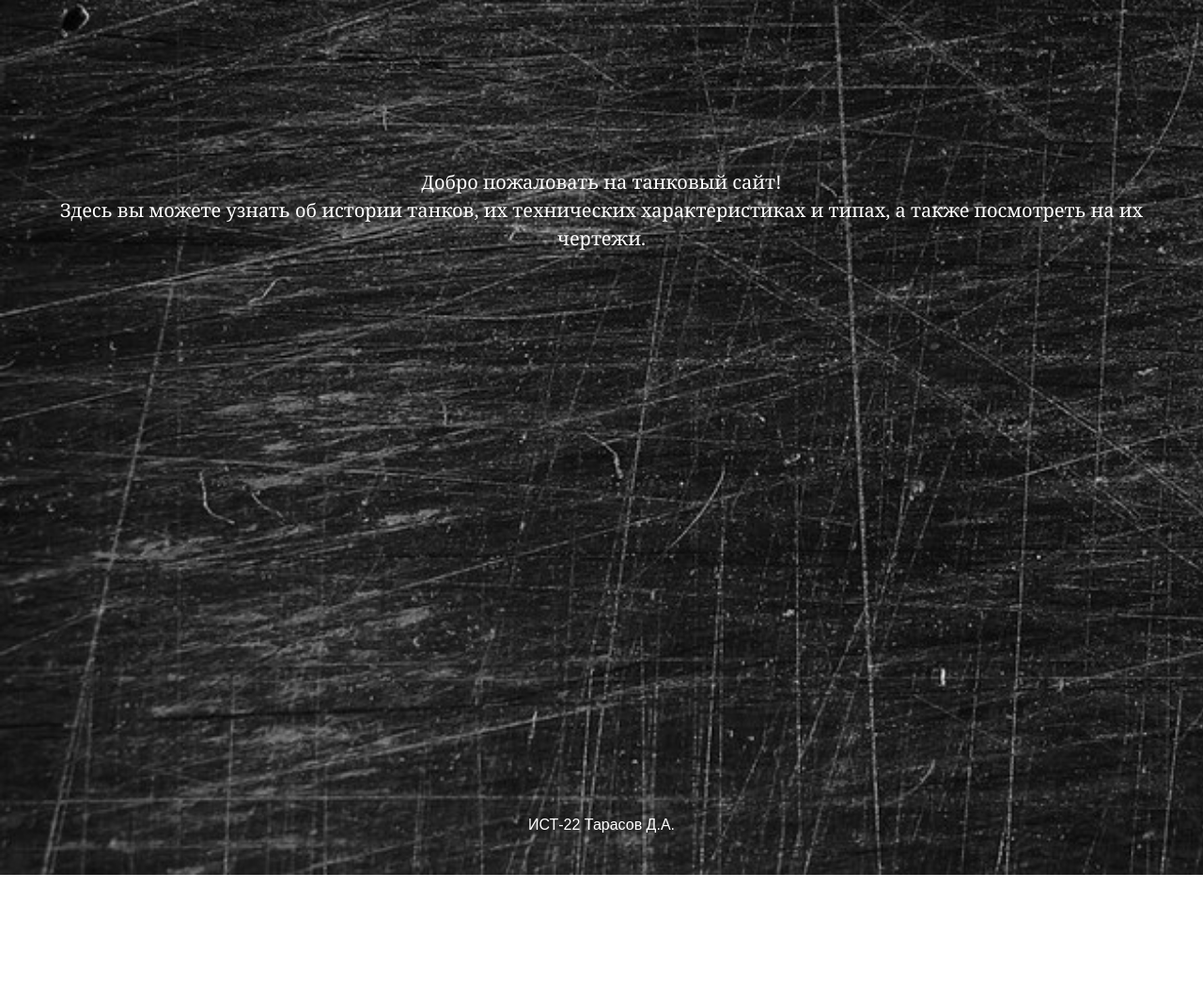
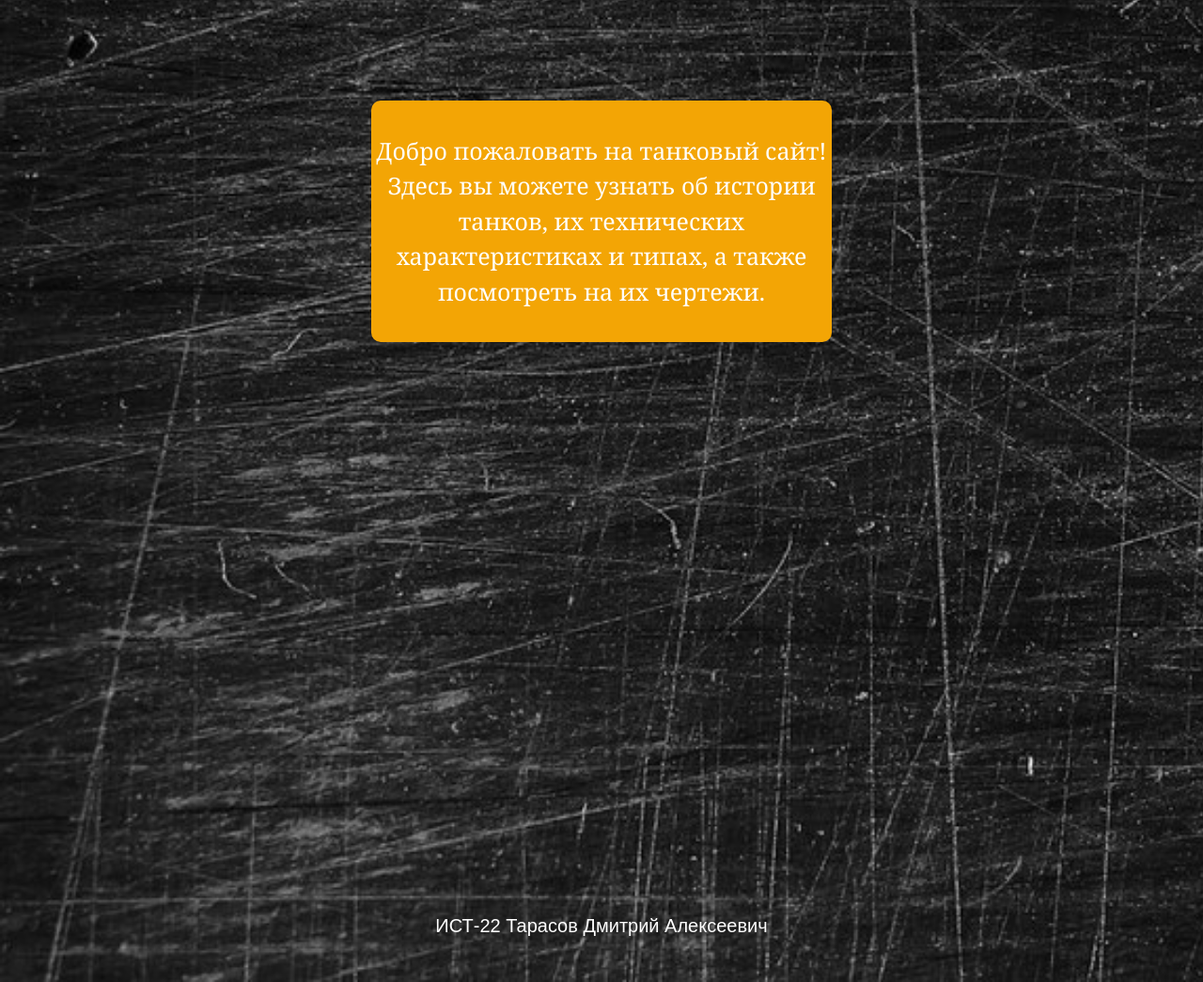
Before and after one commit to BerserkF/BerserkF.github.io, a plain HTML site: page index.html in a window 1280 px wide. Shown: the part 297-1342 px from the top of the page at 94% size. Before the commit the page ends 1228 px from the top, so only its background shows below. Drawn offline with Linux system fonts and the light colour scheme.

Commit message:
Update index.html

```diff
--- a/index.html
+++ b/index.html
@@ -23,9 +23,18 @@
             text-align: center; /* Выравнивание текста по центру */
             padding: 10px 0; /* Внутренние отступы сверху и снизу */
             margin-top: 100px;
+            font-size: 20px;
         }
          .text-box {
                  margin-top: 200px;
+            display: inline-block; /* Изменение на строчно-блочный элемент */
+            width: 40%; /* Ширина блока с текстом */
+            background-color: #F3A505;
+            border-radius: 10px;
+            margin: 10px; /* Уменьшение отступов */
+            text-align: center; /* Выравнивание текста по центру */
+            padding: 10px 0; /* Внутренние отступы сверху и снизу */
+            margin-top: 100px;
         }
         a {
             text-decoration: none;
@@ -42,6 +51,7 @@
         footer {
             margin-top: 600px; /* Уменьшение отступа перед подвалом */
             text-align: left;
+            font-size: 20px;
         }
     </style>
 </head>
@@ -60,13 +70,13 @@
         <a href="gallery.html">Галерея</a>
     </div>
     <div class="text-box">
-    <p style="font-family: Georgia, serif; font-size: 20px; line-height: 1.5;">
+    <p style="font-family: Georgia, serif; font-size: 25px; line-height: 1.5;">
         Добро пожаловать на танковый сайт!<br>
         Здесь вы можете узнать об истории танков, их технических характеристиках и типах, а также посмотреть на их чертежи.
     </p>
 </div>
     <footer>
-        <p ALIGN="center">ИСТ-22 Тарасов Д.А.</p>
+        <p ALIGN="center">ИСТ-22 Тарасов Дмитрий Алексеевич</p>
     </footer>
 </body>
 </html>
```
